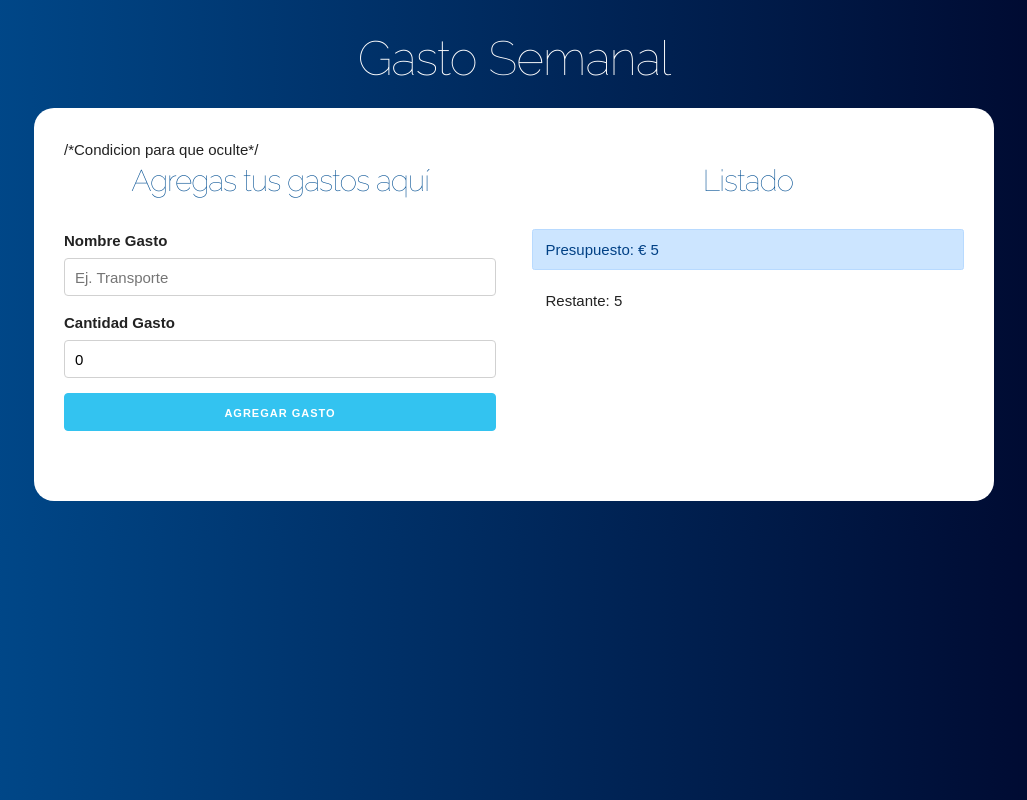
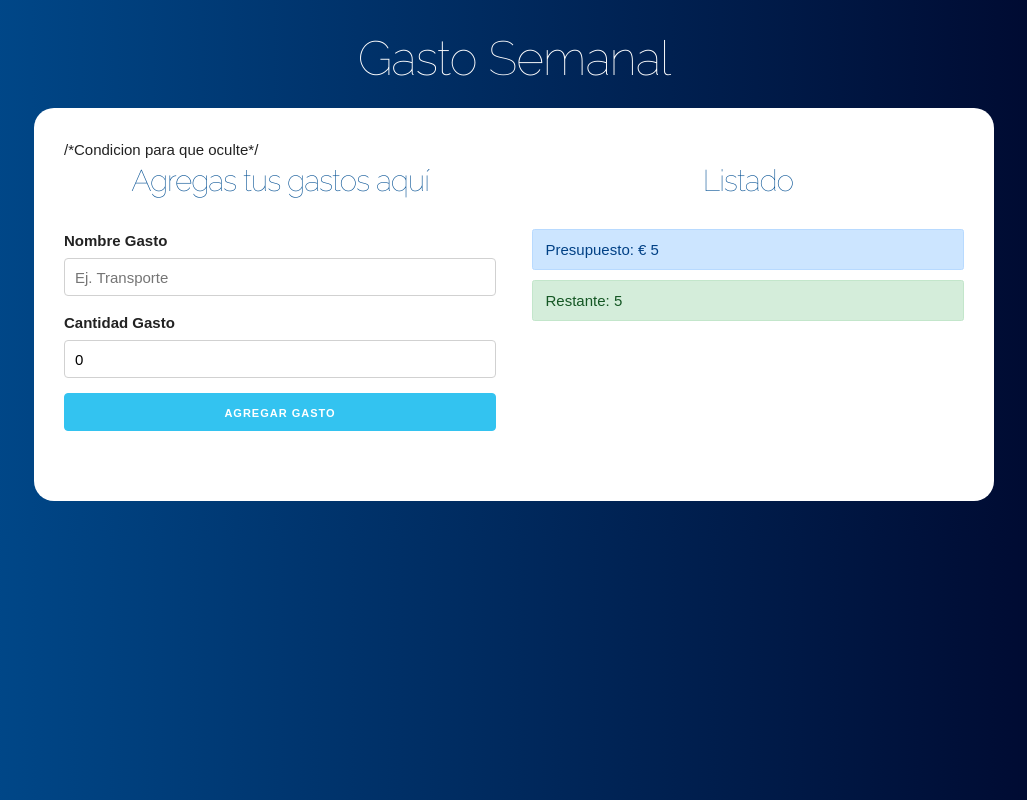
Before and after one commit to Alejandro-Ochando/administrador_presupuesto, a React (Create React App) app: page / in a window 1280 px wide. Both pictures are taken after typing "5" into the empty fields and a click on the input "Definir Presupuesto". Shown: the whole page, without its empty margins (126-1153 px from the left). Built offline with nearby package versions, Linux system fonts and the light colour scheme.

Commit message:
Color en el ControladorPresupuesto para el restante

```diff
--- a/src/components/ControlPresupuesto.js
+++ b/src/components/ControlPresupuesto.js
@@ -1,4 +1,5 @@
 import React, { Fragment } from 'react';
+import { revisarPesupuesto } from '../helpers';
 
 const ControlPresupuesto = ({ presupuesto, restante }) => {
     return (
@@ -7,7 +8,7 @@ const ControlPresupuesto = ({ presupuesto, restante }) => {
             <div className="alert alert-primary">
                 Presupuesto: € {presupuesto}
             </div>
-            <div className="alert">
+            <div className={revisarPesupuesto(presupuesto, restante)}>
                 Restante: {restante}
             </div>
 
--- a/src/components/Gasto.js
+++ b/src/components/Gasto.js
@@ -1,9 +1,10 @@
 import React from 'react';
 
 const Gasto = ({ gasto }) => {
+
     return (
 
-        <li className="gastos">
+        <li className="gastos presupuesto">
             <p>
                 {gasto.nombre}
                 <span className="gasto">€ {gasto.cantidad} </span>
--- /dev/null
+++ b/src/helpers.js
@@ -0,0 +1,13 @@
+export const revisarPesupuesto = (presupuesto, restante) => {
+    let clase;
+
+    if( (presupuesto / 4) > restante ){
+        clase = 'alert alert-danger'
+    }else if( (presupuesto / 2) > restante ){
+        clase = 'alert alert-warning'
+    }else{
+        clase='alert alert-success'
+    }
+
+    return clase;
+}
--- a/src/index.css
+++ b/src/index.css
@@ -87,3 +87,22 @@ h2 {
   background-color: #cce5ff;
   border-color: #b8daff;
 }
+.presupuesto p{
+  margin-bottom: 0;
+  font-weight: bold;
+}
+.presupuesto p span {
+  font-weight: normal;
+}
+
+.alert-success {
+  color: #155724;
+  background-color: #d4edda;
+  border-color: #c3e6cb;
+}
+
+.alert-warning {
+  color: #856404;
+  background-color: #fff3cd;
+  border-color: #ffeeba;
+}
```
